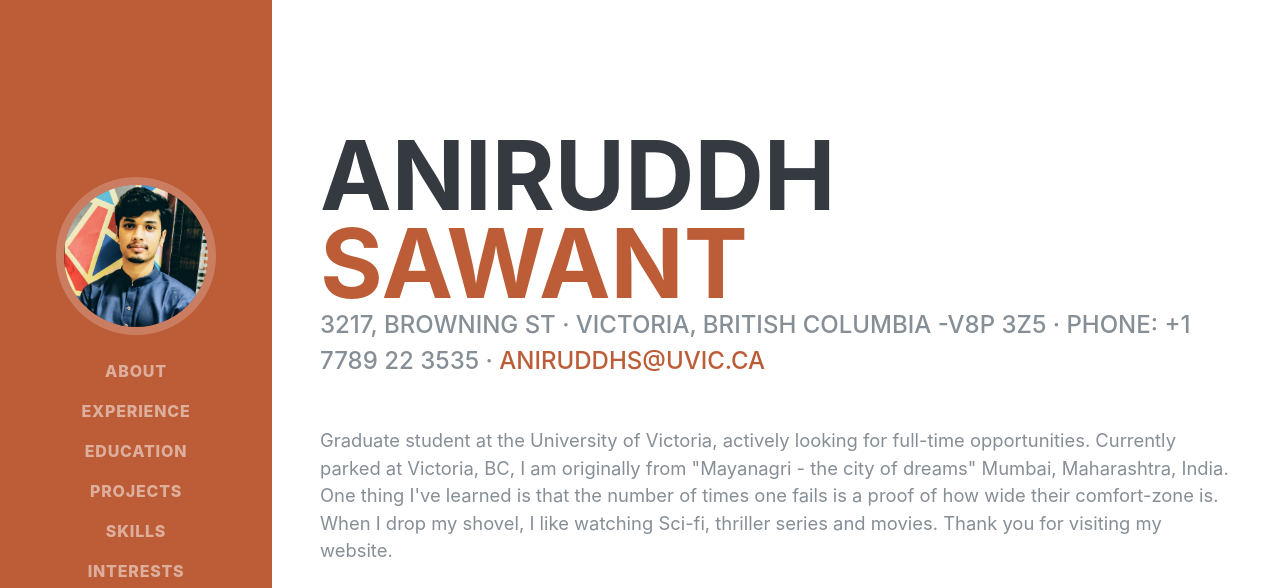
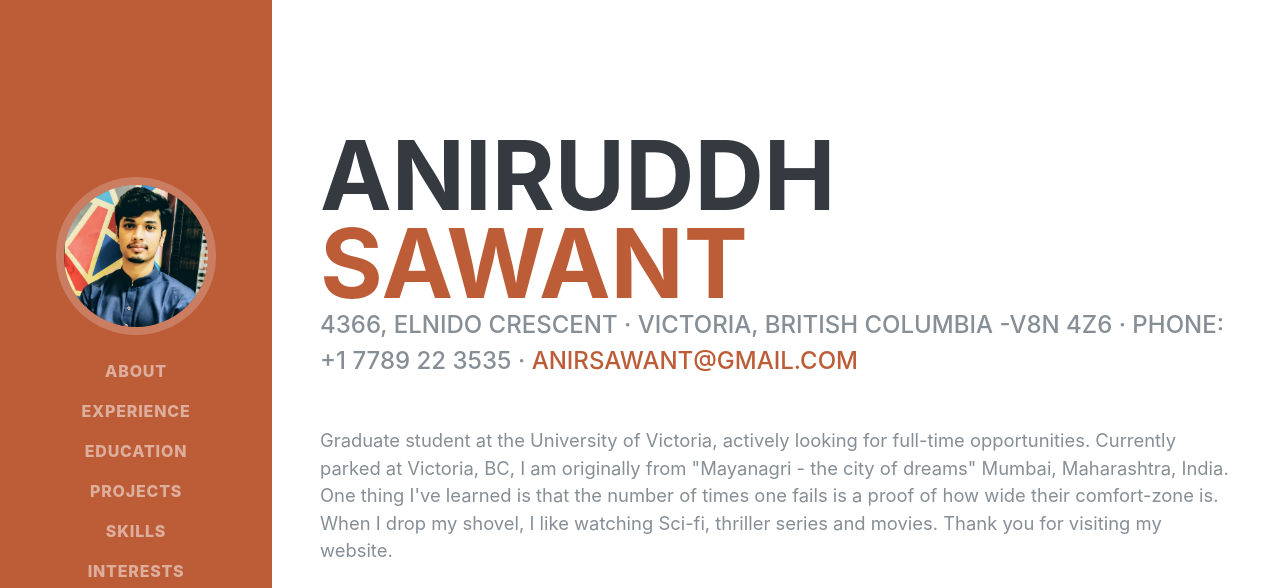
Before and after one commit to Avi3535/Avi3535.github.io, a plain HTML site: page index.html in a window 1280 px wide. Shown: the top 588 px of the page. Drawn offline with Linux system fonts and the light colour scheme; a web font is replaced by a local one.

Commit message:
Update index.html

```diff
--- a/index.html
+++ b/index.html
@@ -71,8 +71,8 @@
         <h1 class="mb-0">Aniruddh
           <span class="text-primary">Sawant</span>
         </h1>
-        <div class="subheading mb-5"> 3217, Browning St · Victoria, British Columbia -V8P 3Z5 ·</li> phone: +1 7789 22 3535 ·
-          <a href="mailto:aniruddhs@uvic.ca"> aniruddhs@uvic.ca </a>
+        <div class="subheading mb-5"> 4366, Elnido Crescent · Victoria, British Columbia -V8N 4Z6 ·</li> phone: +1 7789 22 3535 ·
+          <a href="mailto:anirsawant@gmail.com"> anirsawant@gmail.com </a>
 
         </div>
         <p class="lead mb-5">Graduate student at the University of Victoria, actively looking for full-time opportunities. Currently parked at Victoria, BC, I am originally from "Mayanagri - the city of dreams" Mumbai, Maharashtra, India. One thing I've learned is that the number of times one fails is a proof of how wide their comfort-zone is. When I drop my shovel, I like watching Sci-fi, thriller series and movies. Thank you for visiting my website. </p>
```
